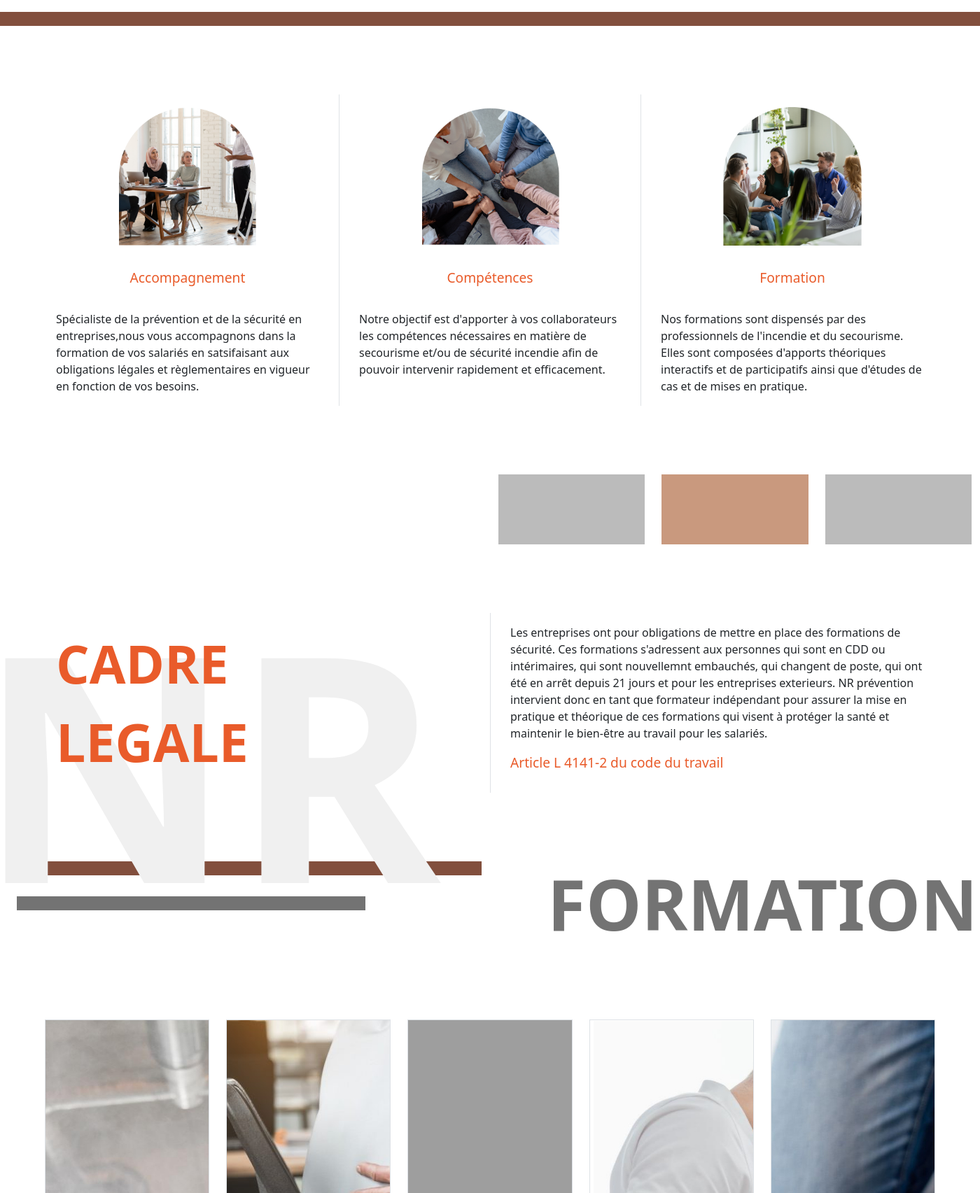
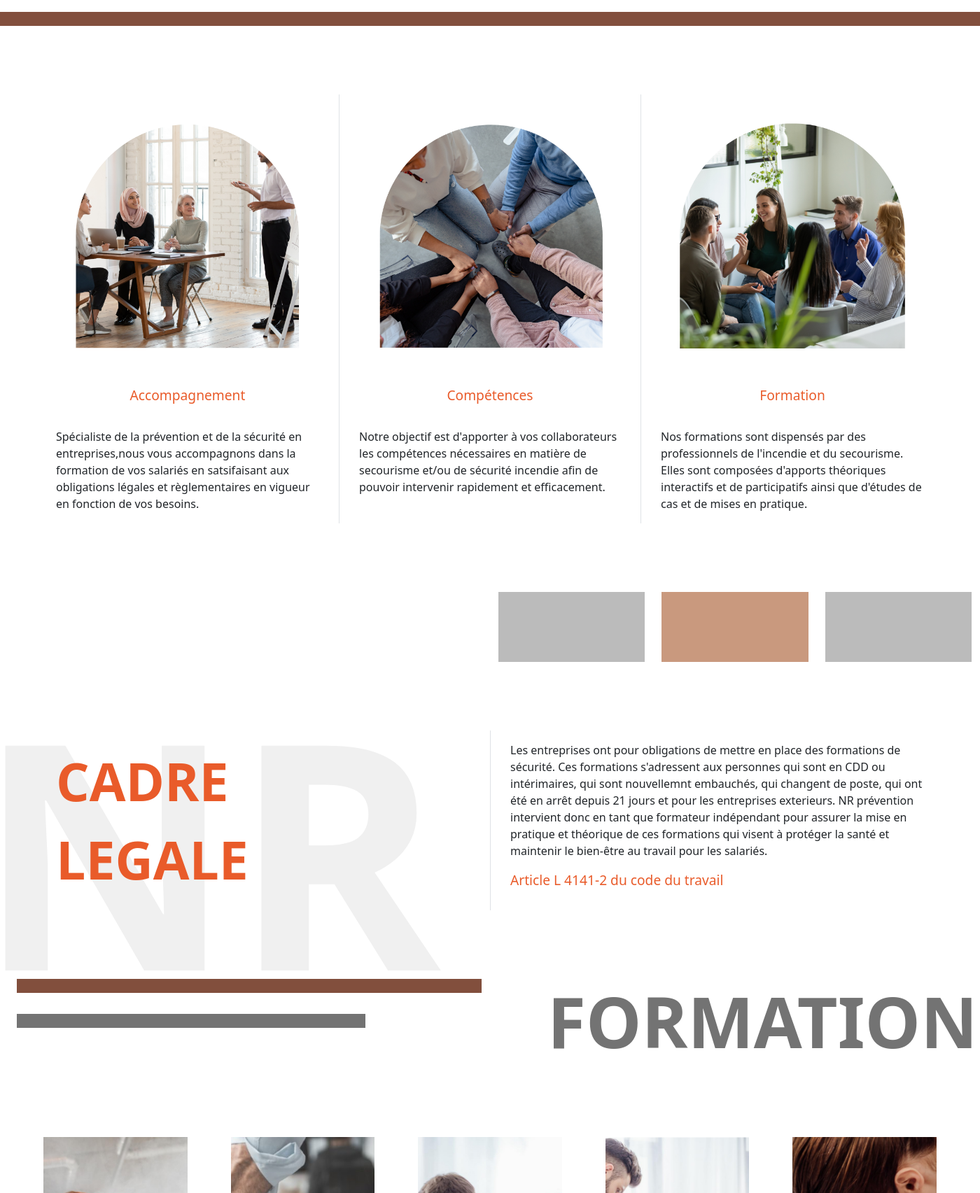
Before and after one commit to TheMaxium69/NRPrevention-SiteWeb, a PHP site: page / in a window 1400 px wide; the page is wider, and only the part inside the window is pictured. Shown: the part 575-2280 px from the top of that part at 70% size. Run offline with PHP 8.4, Linux system fonts and the light colour scheme; grey boxes labelled with a size stand in for pictures from a placeholder-image service; some libraries are stand-ins or nearby versions; grey boxes are pictures that could not be loaded.

Commit message:
Update css et contenu index

```diff
--- a/css/index.css
+++ b/css/index.css
@@ -27,7 +27,7 @@ body {
     background-color: rgb(201, 153, 126);
 }
 
-#sectionQ2 .p {
+#sectionQ2 p {
     color: aliceblue;
 }
 
@@ -61,7 +61,7 @@ body {
     left: -33px;
     z-index: 1;
     min-width: 1100px;
-    top: 1325px;
+    top: 1450px;
 }
 
 #sectionCL #h2CL {
@@ -118,27 +118,62 @@ body {
     font-size: larger;
 }
 
+.img1 {
+    background: url(../assets/deggr.png);
+    height: 400px;
+    background-size: 80%;
+    background-position: center;
+    background-repeat: no-repeat;
+}
+
+.img2 {
+    background: url(../assets/iohni.png);
+    height: 400px;
+    background-size: 80%;
+    background-position: center;
+    background-repeat: no-repeat;
+}
+
+.img3 {
+    background: url(../assets/sqfze.png);
+    height: 400px;
+    background-size: 80%;
+    background-position: center;
+    background-repeat: no-repeat;
+}
+
 .imgF1 {
     background: url(../assets/page-9.jpeg);
-    height: 400px;
+    height: 500px;
+    background-size: cover;
+    background-position: center;
 }
 
 .imgF2 {
     background: url(../assets/postures.jpeg);
-    height: 400px;
+    height: 500px;
+    background-size: cover;
+    background-position: center;
 }
 
 .imgF3 {
-    background: url(../asset/dfdfg.jpeg);
-    height: 400px;
+    background: url(../assets/dfdfg.jpeg);
+    height: 500px;
+    background-size: cover;
+    background-position: center;
 }
 
 .imgF4 {
     background: url(../assets/defib.jpeg);
-    height: 400px;
+    height: 500px;
+    background-size: cover;
+    background-position: center;
 }
 
 .imgF5 {
     background: url(../assets/page-5.jpeg);
-    height: 400px;
+    height: 500px;
+    background-size: cover;
+    background-position: center;
+
 }
--- a/index.php
+++ b/index.php
@@ -14,8 +14,8 @@ head($page); ?>
 
                 <div class="row"> <!-- ça aligne -->
                     <div class="col-lg-4"> <!-- On copie ça le nombre de fois ou on a besoin -->
-                        <div class="d-flex justify-content-center">
-                            <img src="./assets/deggr.png" class="m-3" height="200px" width="200px" alt="kc">
+                        <div class="d-flex justify-content-center img1">
+
                         </div>
                         <div class="d-flex justify-content-center m-3">
                             <p class="fontOrange">Accompagnement</p>
@@ -25,8 +25,8 @@ head($page); ?>
                         </div>
                     </div>
                     <div class="col-lg-4 border-end border-start"> <!-- On copie ça le nombre de fois ou on a besoin -->
-                        <div class=" d-flex justify-content-center">
-                            <img src="./assets/iohni.png" class="m-3" height="200px" width="200px" alt="deggr">
+                        <div class=" d-flex justify-content-center img2">
+
                         </div>
                         <div class="d-flex justify-content-center m-3">
                             <p class="fontOrange">Compétences</p>
@@ -36,8 +36,8 @@ head($page); ?>
                         </div>
                     </div>
                     <div class="col-lg-4"> <!-- On copie ça le nombre de fois ou on a besoin -->
-                        <div class="d-flex justify-content-center">
-                            <img src="./assets/sqfze.png" class="m-3" height="200px" width="200px" alt="sqfze">
+                        <div class="d-flex justify-content-center img3">
+
                         </div>
                         <div class="d-flex justify-content-center m-3">
                             <p class="fontOrange">Formation</p>
@@ -110,47 +110,47 @@ head($page); ?>
         </div>
         <section id="sectionF">
             <!-- FORMATIONS -->
-            <div class="container"> <!-- container si je touche pas les bords pas de container si je touche les bords)
+            <div class="container-fluid"> <!-- container si je touche pas les bords pas de container si je touche les bords)
                     <h2>MON TITRE</h2>-->
-                <div class="row d-flex justify-content-around imageFormation"> <!-- ça aligne -->
-                    <div class="col-lg-2 custom-width"> <!-- On copie ça le nombre de fois ou on a besoin -->
-                        <div class="border d-flex justify-content-center imgF1">
+                <div class="row d-flex justify-content-evenly imageFormation"> <!-- ça aligne -->
+                    <div class="col-lg-2"> <!-- On copie ça le nombre de fois ou on a besoin -->
+                        <div class="imgF1">
 
                         </div>
-                        <div class="border d-flex justify-content-center">
-                            <p class="text-start fontOrange">Formation <br> Incendie</p>
+                        <div class="d-flex justify-content-center">
+                            <p class="text-center fontOrange">Formation <br> Incendie</p>
                         </div>
                     </div>
-                    <div class="col-lg-2 custom-width"> <!-- On copie ça le nombre de fois ou on a besoin -->
-                        <div class="border imgF2">
+                    <div class="col-lg-2"> <!-- On copie ça le nombre de fois ou on a besoin -->
+                        <div class="imgF2">
 
                         </div>
-                        <div class="border d-flex justify-content-center">
-                            <p class="text-start fontOrange">Formation <br> Geste et posture</p>
+                        <div class="d-flex justify-content-center">
+                            <p class="text-center fontOrange">Formation <br> Geste et posture</p>
                         </div>
                     </div>
-                    <div class="col-lg-2 custom-width"> <!-- On copie ça le nombre de fois ou on a besoin -->
-                        <div class="border imgF3">
+                    <div class="col-lg-2"> <!-- On copie ça le nombre de fois ou on a besoin -->
+                        <div class="imgF3">
 
                         </div>
-                        <div class="border d-flex justify-content-center">
-                            <p class="text-start fontOrange">Formation <br> SST</p>
+                        <div class="d-flex justify-content-center">
+                            <p class="text-center fontOrange">Formation <br> SST</p>
                         </div>
                     </div>
-                    <div class="col-lg-2 custom-width"> <!-- On copie ça le nombre de fois ou on a besoin -->
-                        <div class="border imgF4">
+                    <div class="col-lg-2"> <!-- On copie ça le nombre de fois ou on a besoin -->
+                        <div class="imgF4">
 
                         </div>
-                        <div class="border d-flex justify-content-center">
-                            <p class="text-start fontOrange">Formation <br> Défibrilateur</p>
+                        <div class="d-flex justify-content-center">
+                            <p class="text-center fontOrange">Formation <br> Défibrilateur</p>
                         </div>
                     </div>
-                    <div class="col-lg-2 custom-width"> <!-- On copie ça le nombre de fois ou on a besoin -->
-                        <div class="border imgF5">
+                    <div class="col-lg-2"> <!-- On copie ça le nombre de fois ou on a besoin -->
+                        <div class="imgF5">
 
                         </div>
-                        <div class="border d-flex justify-content-center">
-                            <p class="text-start fontOrange">Formation <br>MAC SST</p>
+                        <div class="d-flex justify-content-center">
+                            <p class="text-center fontOrange">Formation <br>MAC SST</p>
                         </div>
                     </div>
                 </div>
@@ -195,7 +195,7 @@ head($page); ?>
                             <img src="https://placehold.co/150x150" height="150px" width="150px" alt="kc">
                         </div>
                         <div class="border d-flex justify-content-center">
-                            <p>TEST</p>
+                            <p class="text-center">620 000+ Nombre d'AT sur lieu de travail par an</p>
                         </div>
                     </div>
                     <div class="col-lg-3"> <!-- On copie ça le nombre de fois ou on a besoin -->
@@ -203,7 +203,7 @@ head($page); ?>
                             <img src="https://placehold.co/150x150" height="150px" width="150px" alt="kc">
                         </div>
                         <div class="border d-flex justify-content-center">
-                            <p>TEST</p>
+                            <p class="text-center">550 Décès sur lieu de travail par an </p>
                         </div>
                     </div>
                     <div class="col-lg-3"> <!-- On copie ça le nombre de fois ou on a besoin -->
@@ -211,7 +211,7 @@ head($page); ?>
                             <img src="https://placehold.co/150x150" height="150px" width="150px" alt="kc">
                         </div>
                         <div class="border d-flex justify-content-center">
-                            <p>TEST</p>
+                            <p class="text-center">99% de taux de réussite</p>
                         </div>
                     </div>
                     <div class="col-lg-3"> <!-- On copie ça le nombre de fois ou on a besoin -->
@@ -219,7 +219,7 @@ head($page); ?>
                             <img src="https://placehold.co/150x150" height="150px" width="150px" alt="kc">
                         </div>
                         <div class="border d-flex justify-content-center">
-                            <p>TEST</p>
+                            <p class="text-center">97% de taux de satisfaction sur nos formations</p>
                         </div>
                     </div>
                 </div>
@@ -230,14 +230,18 @@ head($page); ?>
             <div class="container"> <!-- container si je touche pas les bords pas de container si je touche les bords)
                     <h2>MON TITRE</h2>-->
                 <div class="row"> <!-- ça aligne -->
+                    <div class="col-lg-6 d-flex align-items-center"> <!-- On copie ça le nombre de fois ou on a besoin -->
+                        <div class="row">
                             <div class="col-lg-2"> <!-- On copie ça le nombre de fois ou on a besoin -->
                                 <div class="border d-flex justify-content-center">
-                            <img class="img-fluid" src="./assets/calendrier.png" alt="kc">
+                                    <img class="img-fluid" src="./assets/calendrier.png" height="200px" width="200px" alt="kc">
                                 </div>
                             </div>
-                    <div class="col-lg-4"> <!-- On copie ça le nombre de fois ou on a besoin -->
+                            <div class="col-lg-6"> <!-- On copie ça le nombre de fois ou on a besoin -->
                                 <div class="border d-flex justify-content-center">
                                     <h2>Calendrier</h2>
+                                </div>
+                            </div>
                         </div>
                     </div>
                     <div class="col-lg-2"> <!-- On copie ça le nombre de fois ou on a besoin -->
@@ -245,7 +249,7 @@ head($page); ?>
                             <img class="img-fluid" src="./assets/calcul.png" alt="kc">
                         </div>
                     </div>
-                    <div class="col-lg-4"> <!-- On copie ça le nombre de fois ou on a besoin -->
+                    <div class="col-lg-3"> <!-- On copie ça le nombre de fois ou on a besoin -->
                         <div class="border d-flex justify-content-center">
                             <h2>Devis</h2>
                         </div>
```
Lines whose indentation alone changed are shown as unchanged.
